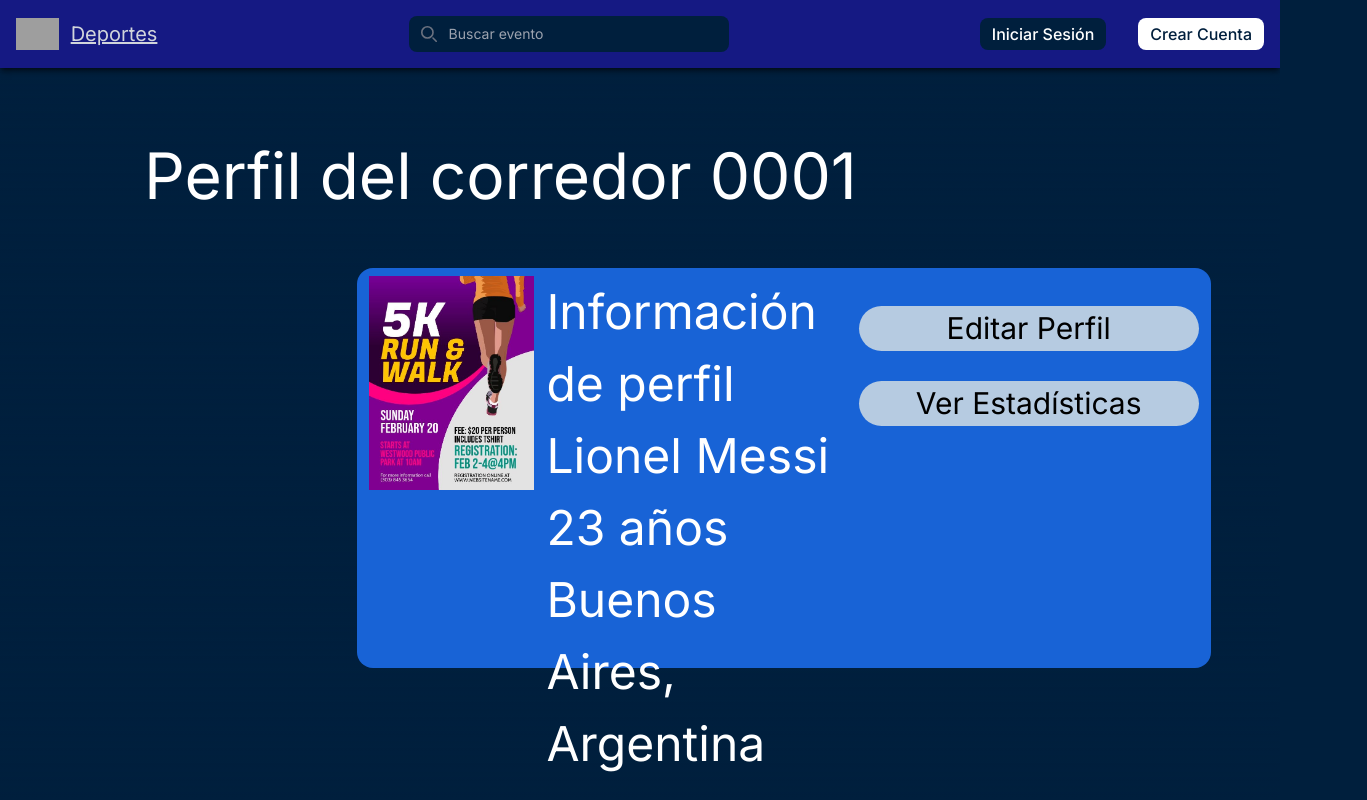
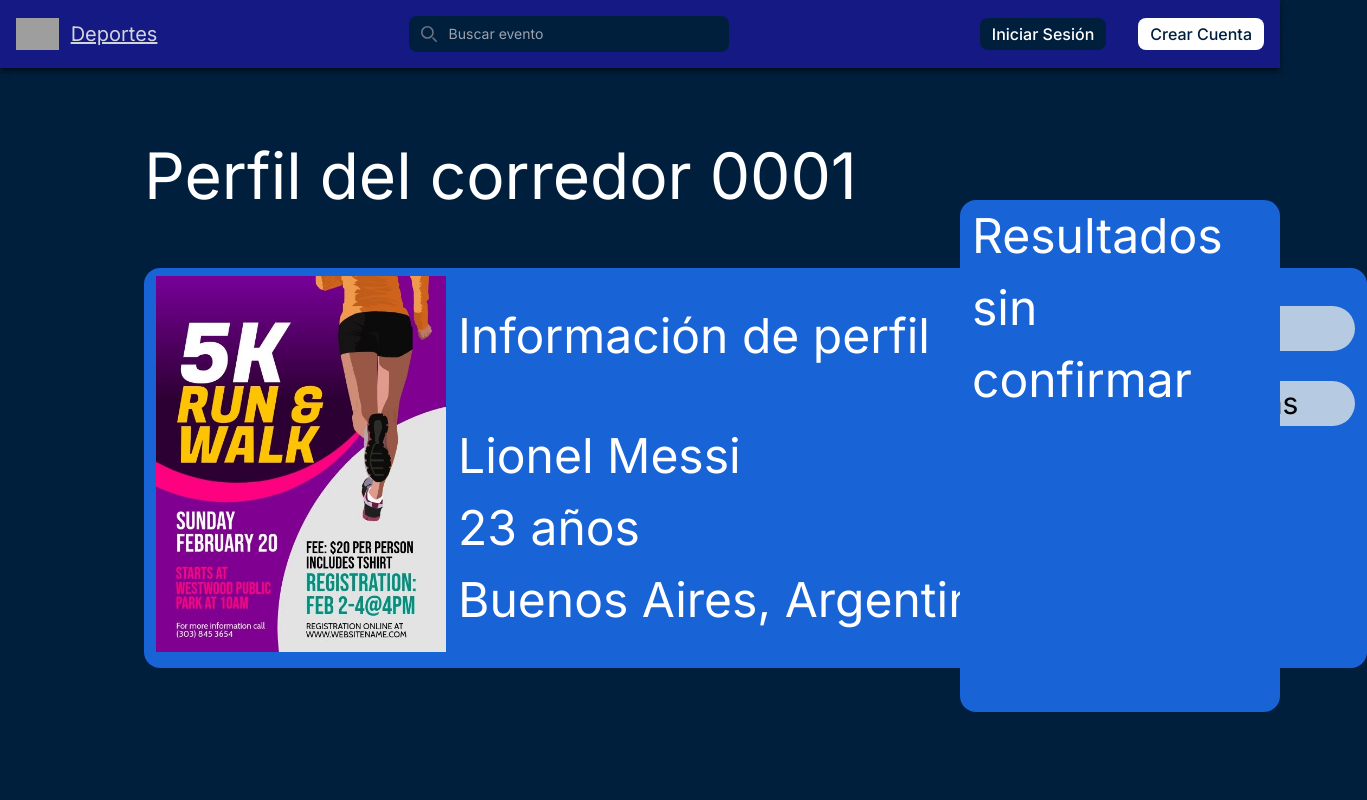
Before and after one commit to NahuelNGomez/Medalgram, a Next.js app in the folder src/frontend/medalgram/: page /profile in a window 1280 px wide. Shown: the whole page, 1367 px wide, since content can reach past the window. Built offline with nearby package versions, Linux system fonts and the light colour scheme; grey boxes are pictures that could not be loaded.

Commit message:
Add unconfirmed results box

```diff
--- a/src/frontend/medalgram/src/app/profile/page.tsx
+++ b/src/frontend/medalgram/src/app/profile/page.tsx
@@ -1,6 +1,7 @@
 "use client";
 import NavegationBar from "@/components/NavegationBar";
 import ProfileInfo from "@/components/ProfileInfo";
+import ConfirmResults from "@/components/ConfirmResults";
 import { useState } from "react";
 
 export default function Sports() {
@@ -11,7 +12,10 @@ export default function Sports() {
       <div className="absolute start-36 top-32 text-[64px]">
         Perfil del corredor 0001
       </div>
-      <ProfileInfo />
+      <div className="flex flex-row">
+        <ProfileInfo />
+        <ConfirmResults />
+      </div>
     </main>
   );
 }
--- /dev/null
+++ b/src/frontend/medalgram/src/components/ConfirmResults.tsx
@@ -0,0 +1,16 @@
+"use client";
+import { useState } from "react";
+import Image from "next/image";
+
+export default function ProfileInfo() {
+  // Hacer get del perfil
+  return (
+    <main className="w-1/4 h-[32rem] rounded-2xl   flex bg-dark2  top-[200px] right-[0px] absolute">
+      <div className="flex text-[48px] px-[12px] justify-center justify-self-center">
+        Resultados sin confirmar
+      </div>
+    </main>
+  );
+
+  /* left-[350px] absolute */
+}
--- a/src/frontend/medalgram/src/components/ProfileInfo.tsx
+++ b/src/frontend/medalgram/src/components/ProfileInfo.tsx
@@ -5,7 +5,7 @@ import Image from "next/image";
 export default function ProfileInfo() {
   // Hacer get del perfil
   return (
-    <main className="w-2/3 h-[25rem] rounded-2xl justify-self-center justify-center flex bg-dark2 start-36 relative top-[200px]">
+    <main className="h-[25rem] rounded-2xl justify-self-center justify-center flex bg-dark2 start-36 relative top-[200px]">
       <div className="flex flex-row	justify-around py-[8px] px-[12px]">
         <div>
           <Image
```
